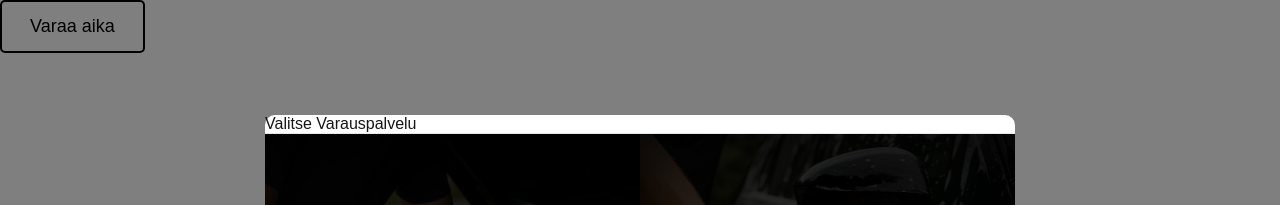
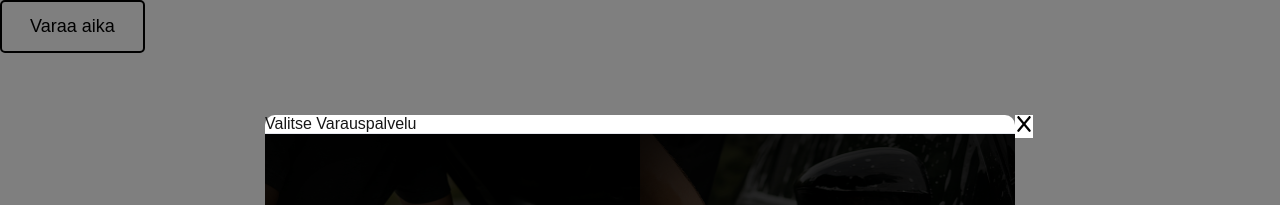
Before and after one commit to Agrinsadon/7auto, a Next.js app in the folder frontend/: page / in a window 1280 px wide. Both pictures are taken after a click on the button "Varaa aika". Shown: the top 205 px of the page. Built offline with nearby package versions, Linux system fonts and the light colour scheme.

Commit message:
added the remove button that removes the whole booking frame

```diff
--- a/frontend/src/app/component/bookframes/bookingframe.tsx
+++ b/frontend/src/app/component/bookframes/bookingframe.tsx
@@ -1,17 +1,20 @@
 import './bookingframe.css';
+import RemoveButton from '../buttons/removebutton';
 
 interface BookingFrameProps {
   onText?: string;
   onBack?: () => void;
+  onClose?: () => void;
   children?: React.ReactNode;
 }
 
-const BookingFrame = ({ onText, onBack, children }: BookingFrameProps) => {
+const BookingFrame = ({ onText, onBack, onClose, children }: BookingFrameProps) => {
   return (
     <div className="booking-frame-container">
       <div className="booking-frame">
         <div className="booking-frame-header">
           <p>{onText}</p>
+          {onClose && <RemoveButton onClick={onClose} />}
         </div>
         {children}
         <div className="booking-frame-footer">
--- a/frontend/src/app/component/bookframes/bookingstart.tsx
+++ b/frontend/src/app/component/bookframes/bookingstart.tsx
@@ -6,13 +6,17 @@ import React, { useState } from 'react';
 import Image from 'next/image';
 import './bookingstart.css';
 
-const BookingHuoltoPesu = () => {
+interface BookingStartProps {
+  onClose: () => void;
+}
+
+const BookingHuoltoPesu = ({ onClose }: BookingStartProps) => {
   const [showBooking, setShowBooking] = useState(false);
 
   return (
     <>
       {!showBooking ? (
-        <BookingFrame onText="Valitse Varauspalvelu">
+        <BookingFrame onText="Valitse Varauspalvelu" onClose={onClose}>
           <div className="booking-start-content">
             <div className="booking-side">
               <Image
@@ -41,13 +45,16 @@ const BookingHuoltoPesu = () => {
               />
               <div className="overlay" />
               <div className="booking-button-wrapper">
-                <BookButton onClick={() => setShowBooking(true)} onText="Varaa Pesu" />
+                <BookButton
+                  onClick={() => setShowBooking(true)}
+                  onText="Varaa Pesu"
+                />
               </div>
             </div>
           </div>
         </BookingFrame>
       ) : (
-        <BookingWash goBack={() => setShowBooking(false)} />
+        <BookingWash goBack={() => setShowBooking(false)} onClose={onClose} />
       )}
     </>
   );
--- a/frontend/src/app/component/bookframes/bookingwash.tsx
+++ b/frontend/src/app/component/bookframes/bookingwash.tsx
@@ -17,11 +17,12 @@ interface Service {
 
 interface BookingWashProps {
   goBack: () => void;
+  onClose: () => void;
 }
 
 type Step = "category" | "service" | "calendar" | "contact" | "confirm";
 
-const BookingWash = ({ goBack }: BookingWashProps) => {
+const BookingWash = ({ goBack, onClose }: BookingWashProps) => {
   const [currentStep, setCurrentStep] = useState<Step>("category");
   const [selectedCategory, setSelectedCategory] = useState<string | null>(null);
   const [selectedServices, setSelectedServices] = useState<Service[]>([]);
@@ -43,13 +44,11 @@ const BookingWash = ({ goBack }: BookingWashProps) => {
     const isAlreadySelected = activeService === service.name;
 
     if (isAlreadySelected) {
-      // Deselect
       setSelectedServices([]);
       setActiveService(null);
       setSelectedDate(null);
       setSelectedTime(null);
     } else {
-      // Replace old service
       setSelectedServices([service]);
       setActiveService(service.name);
       setSelectedDate(null);
@@ -101,6 +100,7 @@ const BookingWash = ({ goBack }: BookingWashProps) => {
           : "Tarkista ja vahvista"
       }
       onBack={handleBack}
+      onClose={onClose}
     >
       <div className={`booking-wash-content ${currentStep === "confirm" ? "single-column" : ""}`}>
         <div className="booking-category-side">
--- a/frontend/src/app/component/buttons/removebutton.tsx
+++ b/frontend/src/app/component/buttons/removebutton.tsx
@@ -1,13 +1,16 @@
 import "./removebutton.css";
 import { FaX } from "react-icons/fa6";
 
-export default function RemoveButton() {
+interface RemoveButtonProps {
+  onClick?: () => void;
+}
 
+export default function RemoveButton({ onClick }: RemoveButtonProps) {
   return (
     <div className="remove-button-container">
-        <button className="remove-button">
-            <FaX className="remove-icon" />
-        </button>
+      <button className="remove-button" onClick={onClick}>
+        <FaX className="remove-icon" />
+      </button>
     </div>
   );
 }
--- a/frontend/src/app/component/contact/contactform.css
+++ b/frontend/src/app/component/contact/contactform.css
@@ -2,7 +2,8 @@
     display: flex;
     flex-direction: column;
     gap: 16px;
-    max-width: 500px;
+    max-width: 350px;
+    min-width: 350px;
     margin: 2rem auto;
     padding: 10px;
   }
@@ -28,9 +29,11 @@
     transition: border-color 0.2s;
   }
 
-  .contact-form input:focus {
+  .contact-form input:focus,
+  .contact-form input:not(:placeholder-shown) {
     border-bottom-color: black;
   }
+
 
 .contact-button {
     margin: 1rem auto;
--- a/frontend/src/app/component/contact/contactform.tsx
+++ b/frontend/src/app/component/contact/contactform.tsx
@@ -79,7 +79,7 @@ const ContactForm = ({ onSubmit, prefill }: ContactFormProps) => {
       <div className="contact-button">
         <BookButton
           onClick={() => onSubmit(form)}
-          onText="Vahvista varaus"
+          onText="Vahvista tiedot"
           variant="light"
           size="small"
         />
--- a/frontend/src/app/page.tsx
+++ b/frontend/src/app/page.tsx
@@ -10,10 +10,14 @@ export default function Home() {
     setShowFrame(true);
   };
 
+  const handleClose = () => {
+    setShowFrame(false);
+  };
+
   return (
     <div>
-      <BookButton onClick={handleClick} onText="Varaa aika" variant="light" size="large"/>
-      {showFrame && <BookingStart />}
+      <BookButton onClick={handleClick} onText="Varaa aika" variant="light" size="large" />
+      {showFrame && <BookingStart onClose={handleClose} />}
     </div>
   );
 }
```
